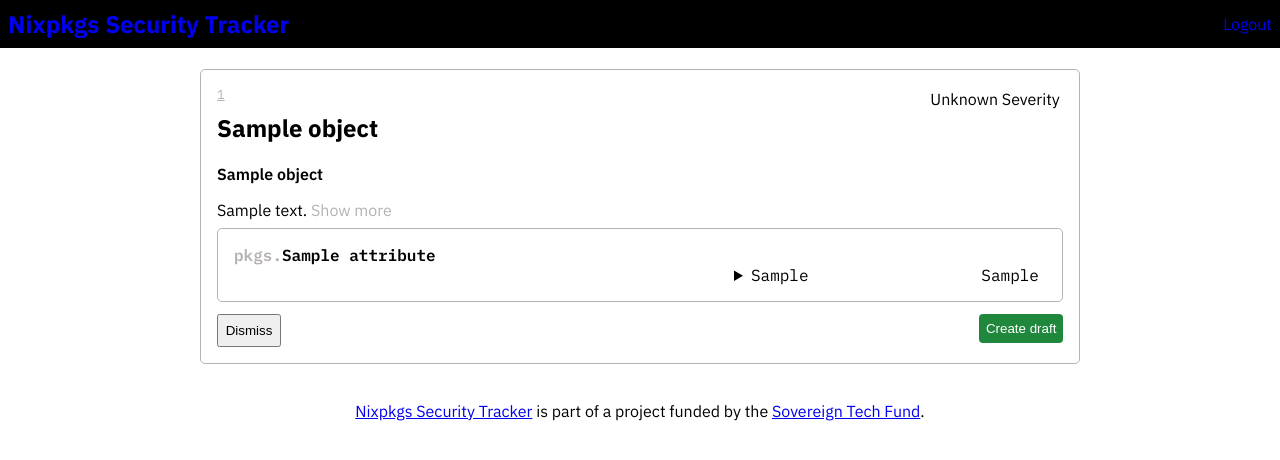
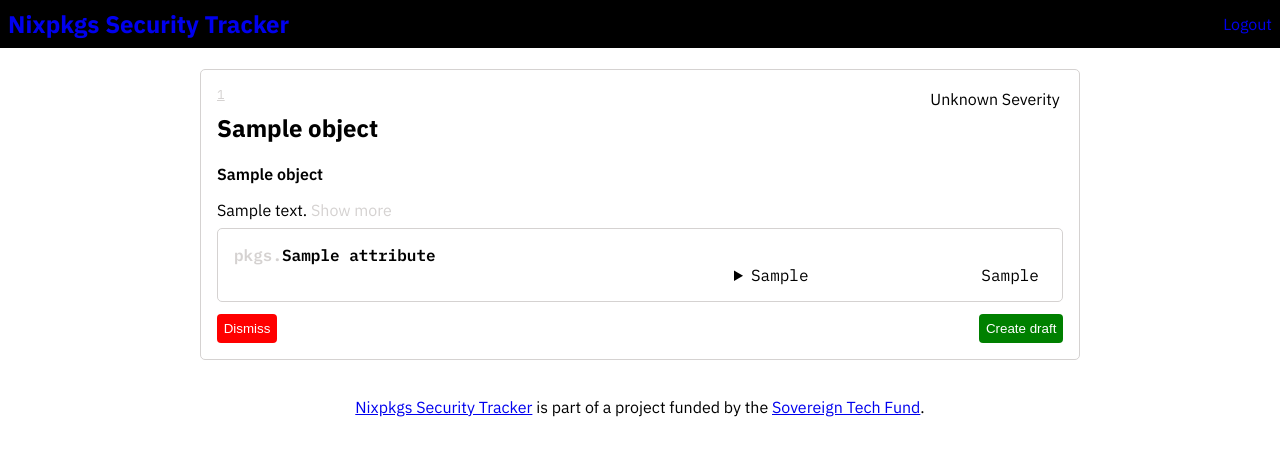
Before and after one commit to Nix-Security-WG/nix-security-tracker, a Django app: template src/website/webview/templates/suggestion_list.html in a window 1280 px wide. Shown: the top 460 px of the page. Run offline with Django 4.2, Linux system fonts and the light colour scheme; a user stored in the database is signed in; tables that the repository leaves empty hold one stand-in row (values such as "Sample post"); the template is opened without the code that fills it: most values are stand-ins (such as "Sample title", 1, 10 or a date in 2020); parts of the project's set-up code (start-up, migrations or seed data) failed here and were passed over; some libraries are stand-ins or nearby versions.

Commit message:
fix: simplify style
also actively style buttons; dismiss would look very differently on
different platforms since it was just a default button.

```diff
--- a/src/website/webview/static/style.css
+++ b/src/website/webview/static/style.css
@@ -226,7 +226,8 @@
 }
 
 :root {
-  --grey: #b5b2b1;
+  --grey: #d5d2d1;
+  --dark-grey: #b5b2b1;
 }
 
 body {
@@ -433,29 +434,33 @@
 
 .suggestion .change-issue-state {
   display: flex;
+  justify-content: space-between;
   margin-top: 0.8em;
   font-weight: 500;
 }
 
-.suggestion .change-issue-state form .dismiss {
+.suggestion .change-issue-state form button {
   padding: 0.5em;
+  border: none;
+  border-radius: 0.3em;
 }
 
-.suggestion .change-issue-state .create-draft {
-  margin-left: auto;
+.dismiss {
+  background: red;
+  color: white;
 }
 
-.suggestion .change-issue-state form .create-draft {
-  background: #1f883d;
-  color: white;
-  border: none;
-  border-radius: 0.3em;
-  padding: 0.5em;
+.dismiss:hover {
+  background: darkred;
 }
 
-.suggestion .change-issue-state .create-draft:hover {
-  color: var(--grey);
-  background: #16682e;
+.create-draft {
+  background: green;
+  color: white;
+}
+
+.create-draft:hover {
+  background: darkgreen;
 }
 
 /* Desktop */
--- a/src/website/webview/templates/suggestion_list.html
+++ b/src/website/webview/templates/suggestion_list.html
@@ -64,7 +64,7 @@
         {% endfor %}
       </div>
       <div class="change-issue-state">
-        <form class="dismiss" method="post" action="">
+        <form method="post" action="">
           {% csrf_token %}
           <input type="hidden" name="suggestion_id" value="{{ object.id }}">
           <input type="hidden" name="new_status" value="REJECTED">
@@ -72,7 +72,7 @@
             Dismiss
           </button>
         </form>
-        <form class="create-draft" method="post" action="">
+        <form method="post" action="">
           {% csrf_token %}
           <input type="hidden" name="suggestion_id" value="{{ object.id }}">
           <input type="hidden" name="new_status" value="ACCEPTED">
```
